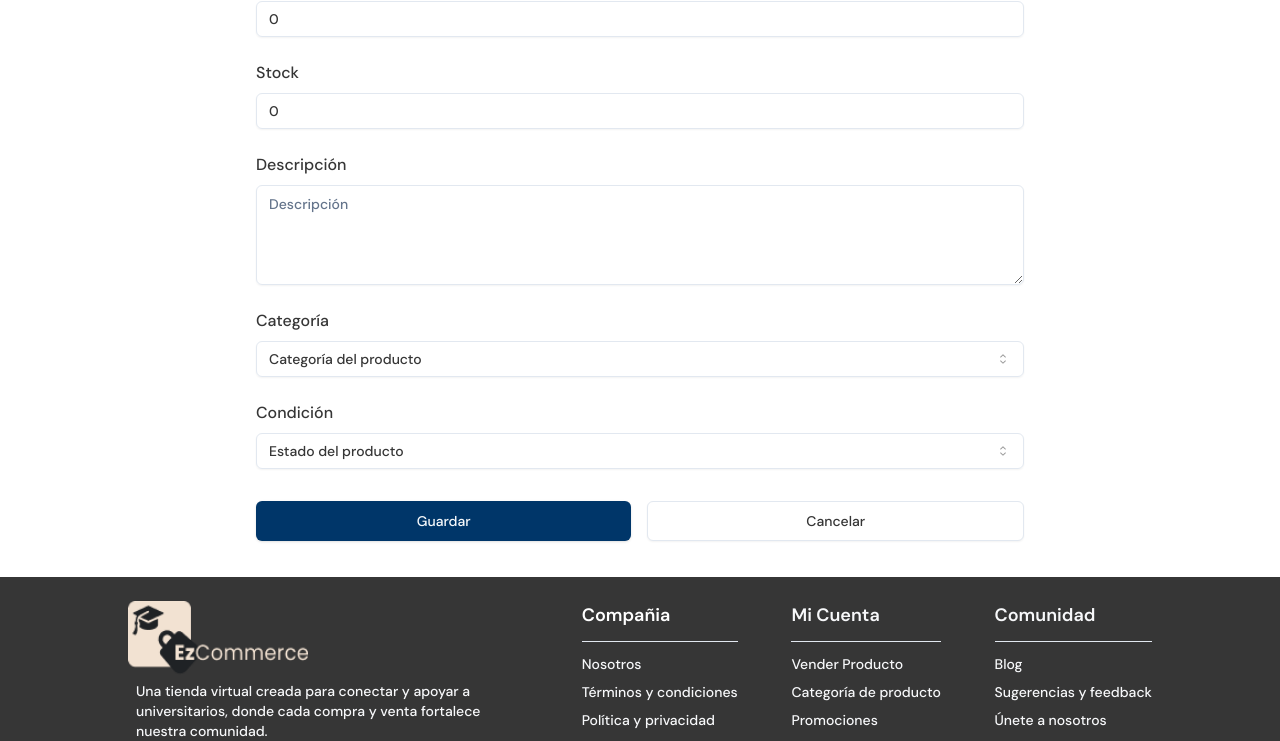
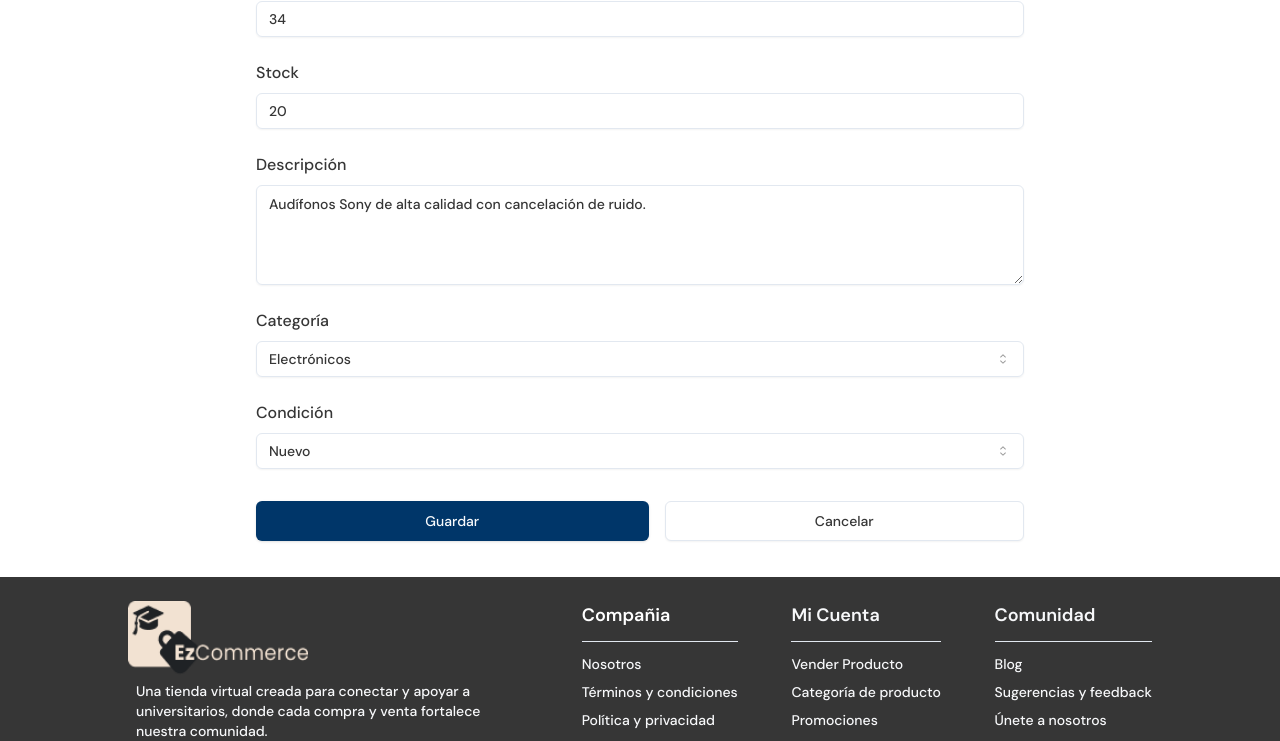
Before and after one commit to angel4uu/ezcommerce-angela-s-version, a React (Vite) app in the folder Desarrollo/PVCU/Fuentes/frontend/: page /edit-product/1 in a window 1280 px wide. Shown: the part 750-1491 px from the top of the page. Built offline with nearby package versions, Linux system fonts and the light colour scheme.

Commit message:
refactor:changes to form components to edit data

```diff
--- a/Desarrollo/PVCU/Fuentes/frontend/src/components/Epica04/CardPublishedEdit.tsx
+++ b/Desarrollo/PVCU/Fuentes/frontend/src/components/Epica04/CardPublishedEdit.tsx
@@ -1,9 +1,9 @@
-import { Star } from "lucide-react";
-import { Card, CardContent, CardFooter } from "@/components/ui/card";
-import { Button } from "@/components/ui/button";
-import { ModalDeleteProduct } from "../../components/Epica04/ModalDeleteProduct";
-import { Product } from "../../pages/Epica04/mocks/products"; // Asegúrate de que la ruta sea correcta
-import { Link } from "react-router-dom";
+import { Star } from "lucide-react"
+import { Card, CardContent, CardFooter } from "@/components/ui/card"
+import { Button } from "@/components/ui/button"
+import { ModalDeleteProduct } from "../../components/Epica04/ModalDeleteProduct"
+import { Product } from "../../pages/Epica04/mocks/products"
+import { Link } from "react-router-dom"
 
 interface CardPublishedEditProps {
   product: Product;
@@ -31,10 +31,11 @@ export const CardPublishedEdit: React.FC<CardPublishedEditProps> = ({ product })
       </CardContent>
       <CardFooter className="grid gap-3 p-0">
         <Button variant="edit" className="p-0">
-          <Link to='/edit-product' className="w-full">Editar</Link>
+          {/* Pasar el ID del producto en la URL */}
+          <Link to={`/edit-product/${product.id}`} className="w-full">Editar</Link>
         </Button>
         <ModalDeleteProduct />
       </CardFooter>
     </Card>
-  );
-};
+  )
+}
--- a/Desarrollo/PVCU/Fuentes/frontend/src/components/Epica04/ProductForm.tsx
+++ b/Desarrollo/PVCU/Fuentes/frontend/src/components/Epica04/ProductForm.tsx
@@ -1,3 +1,4 @@
+import * as React from "react"
 import { Button } from "@/components/ui/button"
 import { Form, FormField, FormControl, FormItem, FormLabel, FormMessage } from "@/components/ui/form"
 import { Input } from "@/components/ui/input"
@@ -6,9 +7,14 @@ import { Select, SelectTrigger, SelectContent, SelectItem, SelectValue } from "@
 import { ImageUpload } from "./formulario/ImageUpload"
 import { ImagePreviewModal } from "./formulario/ImagePreviewModal"
 import { useProductForm } from "../../pages/Epica04/hooks/useProductForm"
+import { Product } from "../../pages/Epica04/mocks/products"
+import { Link } from "react-router-dom"
 
+interface ProductFormProps {
+  product?: Product
+}
 
-export const ProductForm = () => {
+export const ProductForm: React.FC<ProductFormProps> = ({ product }) => {
   const {
     form,
     images,
@@ -19,6 +25,21 @@ export const ProductForm = () => {
     closeModal,
     onSubmit,
   } = useProductForm()
+
+  // Cargar los datos del producto en el formulario si se está editando
+  React.useEffect(() => {
+    if (product) {
+      form.reset({
+        productName: product.name,
+        price: product.price,
+        stock: product.stock,
+        description: product.description,
+        category: product.category,
+        condition: product.condition,
+      })
+    }
+  }, [product, form])
+
   return (
     <Form {...form}>
       <form
@@ -26,7 +47,7 @@ export const ProductForm = () => {
         className="font-sans max-w-3xl py-9 space-y-8 mx-auto"
       >
         <h1 className="text-3xl font-semibold">
-          Formulario para agregar o actualizar un producto
+          {product ? "Editar Producto" : "Agregar Producto"}
         </h1>
 
         <ImageUpload
@@ -108,6 +129,7 @@ export const ProductForm = () => {
             )}
           />
 
+          {/* Campo para la categoría con valor seleccionado */}
           <FormField
             control={form.control}
             name="category"
@@ -115,7 +137,7 @@ export const ProductForm = () => {
               <FormItem>
                 <FormLabel className="text-base">Categoría</FormLabel>
                 <FormControl>
-                  <Select onValueChange={field.onChange}>
+                  <Select onValueChange={field.onChange} value={field.value}>
                     <SelectTrigger>
                       <SelectValue placeholder="Categoría del producto" />
                     </SelectTrigger>
@@ -124,6 +146,7 @@ export const ProductForm = () => {
                       <SelectItem value="clothing">Ropa</SelectItem>
                       <SelectItem value="home">Hogar</SelectItem>
                       <SelectItem value="books">Libros</SelectItem>
+                      <SelectItem value="other">Otro</SelectItem>
                     </SelectContent>
                   </Select>
                 </FormControl>
@@ -132,6 +155,7 @@ export const ProductForm = () => {
             )}
           />
 
+          {/* Campo para la condición con valor seleccionado */}
           <FormField
             control={form.control}
             name="condition"
@@ -139,16 +163,14 @@ export const ProductForm = () => {
               <FormItem>
                 <FormLabel className="text-base">Condición</FormLabel>
                 <FormControl>
-                  <Select onValueChange={field.onChange}>
+                  <Select onValueChange={field.onChange} value={field.value}>
                     <SelectTrigger>
                       <SelectValue placeholder="Estado del producto" />
                     </SelectTrigger>
                     <SelectContent>
                       <SelectItem value="new">Nuevo</SelectItem>
                       <SelectItem value="used">Usado</SelectItem>
-                      <SelectItem value="refurbished">
-                        Reacondicionado
-                      </SelectItem>
+                      <SelectItem value="refurbished">Reacondicionado</SelectItem>
                     </SelectContent>
                   </Select>
                 </FormControl>
@@ -166,11 +188,11 @@ export const ProductForm = () => {
           >
             Guardar
           </Button>
-          <Button type="button" variant="outline" className="w-full" size="lg">
-            Cancelar
+          <Button type="button" variant="outline" className="w-full px-0" size="lg">
+            <Link to="/my-published-products" className="w-full">Cancelar</Link>
           </Button>
         </div>
       </form>
     </Form>
-  );
+  )
 }
--- a/Desarrollo/PVCU/Fuentes/frontend/src/pages/Epica04/EditProductPage.tsx
+++ b/Desarrollo/PVCU/Fuentes/frontend/src/pages/Epica04/EditProductPage.tsx
@@ -1,15 +1,24 @@
-import { Helmet } from 'react-helmet-async';
-import { ProductForm  } from "../../components/Epica04/ProductForm"; // Asegúrate de que la ruta sea correcta
+import { Helmet } from 'react-helmet-async'
+import { useParams } from 'react-router-dom'
+import { ProductForm } from "../../components/Epica04/ProductForm"
+import { getProductById } from "./mocks/products"
 
 export const EditProductPage = () => {
+  const { productId } = useParams<{ productId: string }>()
+
+  const productToEdit = getProductById(Number(productId))
+
+  if (!productToEdit) {
+    return <p>Producto no encontrado</p>
+  }
+
   return (
     <>
       <Helmet>
-                <title>Editar Nombre producto</title>
+        <title>Editar {productToEdit.name}</title>
       </Helmet>
 
-            {/* Aqui iria el componente de mi formulario con la información para editar */}
-            <ProductForm />
+      <ProductForm product={productToEdit} />
     </>
   )
 }
--- a/Desarrollo/PVCU/Fuentes/frontend/src/pages/Epica04/ProductsManagementPage.tsx
+++ b/Desarrollo/PVCU/Fuentes/frontend/src/pages/Epica04/ProductsManagementPage.tsx
@@ -15,13 +15,17 @@ export const ProductsManagementPage = () => {
         <h1 className='font-sans text-4xl text-terciaryLight'>Gestión de ventas</h1>
         <p className='text-lg'>Administra tus ventas desde un solo lugar.<br />
         Revisa tus productos publicados, pedidos pendientes.</p>
-        <Button variant='link' className='flex items-center justify-between py-3 px-4 font-sans'>
-          <Link to='/my-published-products'>Productos publicados</Link>
-          <ChevronRight className="h-4 w-4 ml-4" />
+        <Button variant='link' className='p-0 font-sans'>
+            <Link to='/my-published-products' className='px-4 w-full flex justify-between items-center'>
+            Productos publicados
+            <ChevronRight className="h-4 w-4" />
+            </Link>
         </Button>
-        <Button variant='link' className='flex items-center justify-between py-3 px-4 font-sans'>
-          <Link to='#'>Ventas pendientes</Link>
-          <ChevronRight className="h-4 w-4 ml-4" />
+        <Button variant='link' className='p-0 font-sans'>
+          <Link to='#' className='px-4 w-full flex justify-between items-center'>
+            Ventas pendientes
+            <ChevronRight className="h-4 w-4 ml-4" />
+          </Link>
         </Button>
       </div>
     </>
--- a/Desarrollo/PVCU/Fuentes/frontend/src/pages/Epica04/hooks/useProductForm.ts
+++ b/Desarrollo/PVCU/Fuentes/frontend/src/pages/Epica04/hooks/useProductForm.ts
@@ -2,6 +2,7 @@ import * as React from "react"
 import { useForm } from "react-hook-form"
 import { z } from "zod"
 import { zodResolver } from "@hookform/resolvers/zod"
+import { useNavigate } from "react-router"
 
 // Definición del esquema de validación con Zod
 const formSchema = z.object({
@@ -16,6 +17,8 @@ const formSchema = z.object({
 type FormData = z.infer<typeof formSchema>
 
 export const useProductForm = () => {
+
+  const navigate = useNavigate();
   const form = useForm<FormData>({
     resolver: zodResolver(formSchema),
     defaultValues: {
@@ -55,6 +58,7 @@ export const useProductForm = () => {
 
   const onSubmit = (data: FormData) => {
     console.log("Datos del formulario:", data)
+    navigate("/my-published-products")
   }
 
   return {
```
Lines whose indentation alone changed are shown as unchanged.
